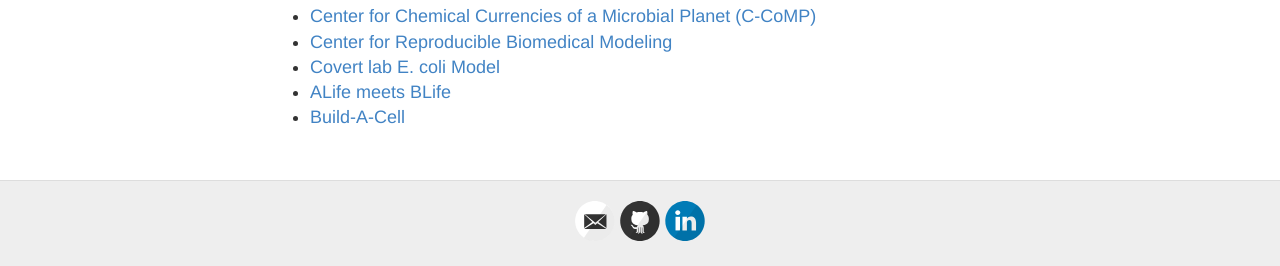
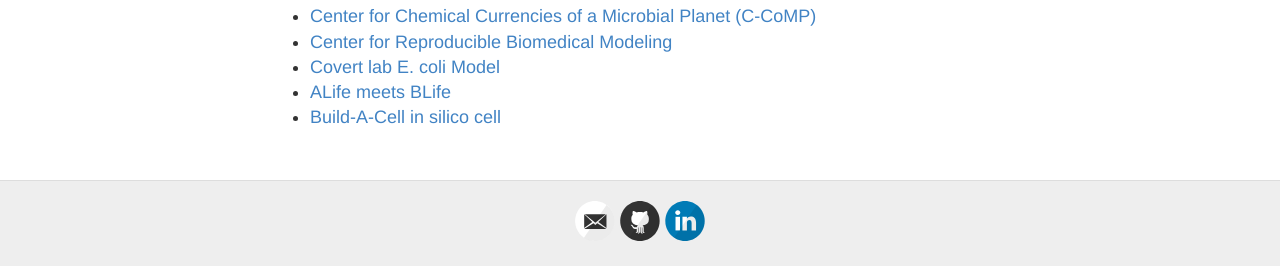
Before and after one commit to eagmon/eagmon.github.io, a Jekyll site: the page built from research.md, in a window 1280 px wide and 900 px high, scrolled down 2690 px. Shown: the part 631-897 px from the top of the window. Built offline with Jekyll 4.4.1, drawn with Linux system fonts in a browser that asks for light colours.

Commit message:
in silico cell

```diff
--- a/research.md
+++ b/research.md
@@ -70,4 +70,4 @@ permalink: /research/
 - [Center for Reproducible Biomedical Modeling](https://reproduciblebiomodels.org)
 - [Covert lab E. coli Model](https://www.covert.stanford.edu)
 - [ALife meets BLife](https://alifemeetsblife.org)
-- [Build-A-Cell](https://www.buildacell.org)
+- [Build-A-Cell in silico cell](https://docs.google.com/document/d/1ZITIeScV7E_KgSyAtJi7V5AM5u5ho5OsD43ZWvq5fC8/edit#heading=h.ro0uv2p9ienf)
```
